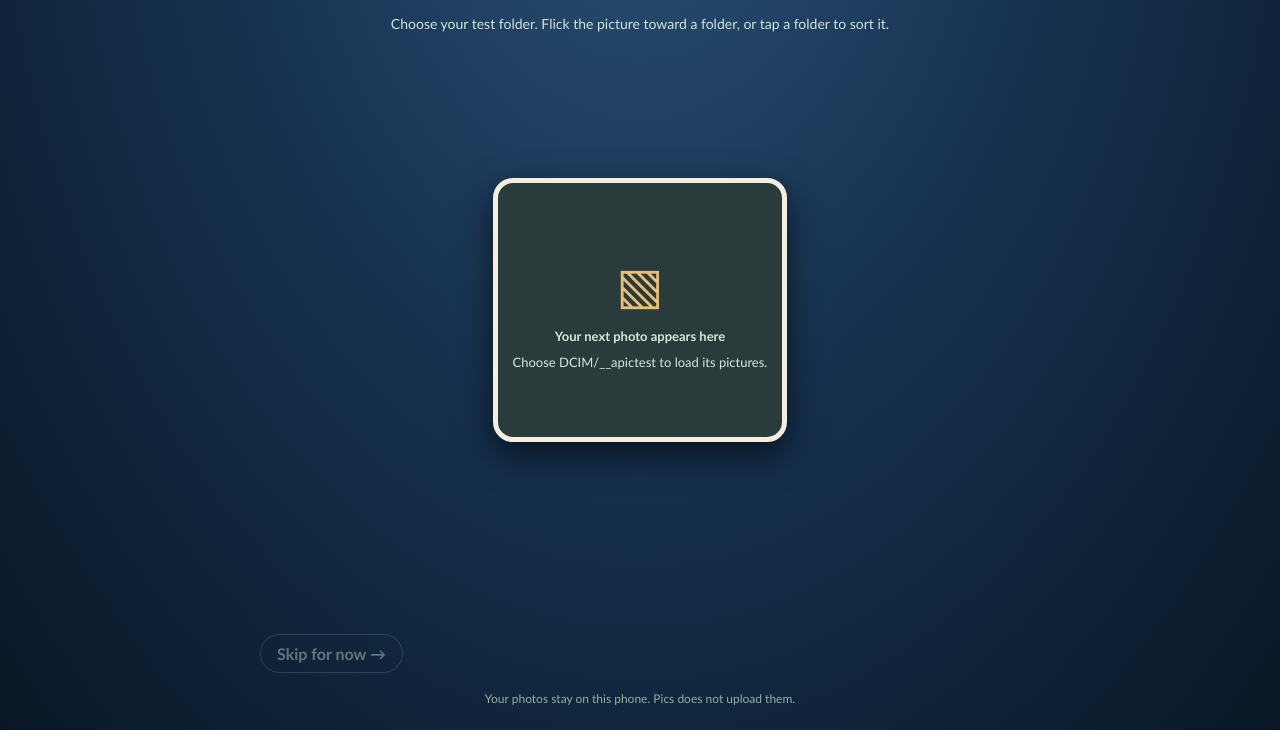
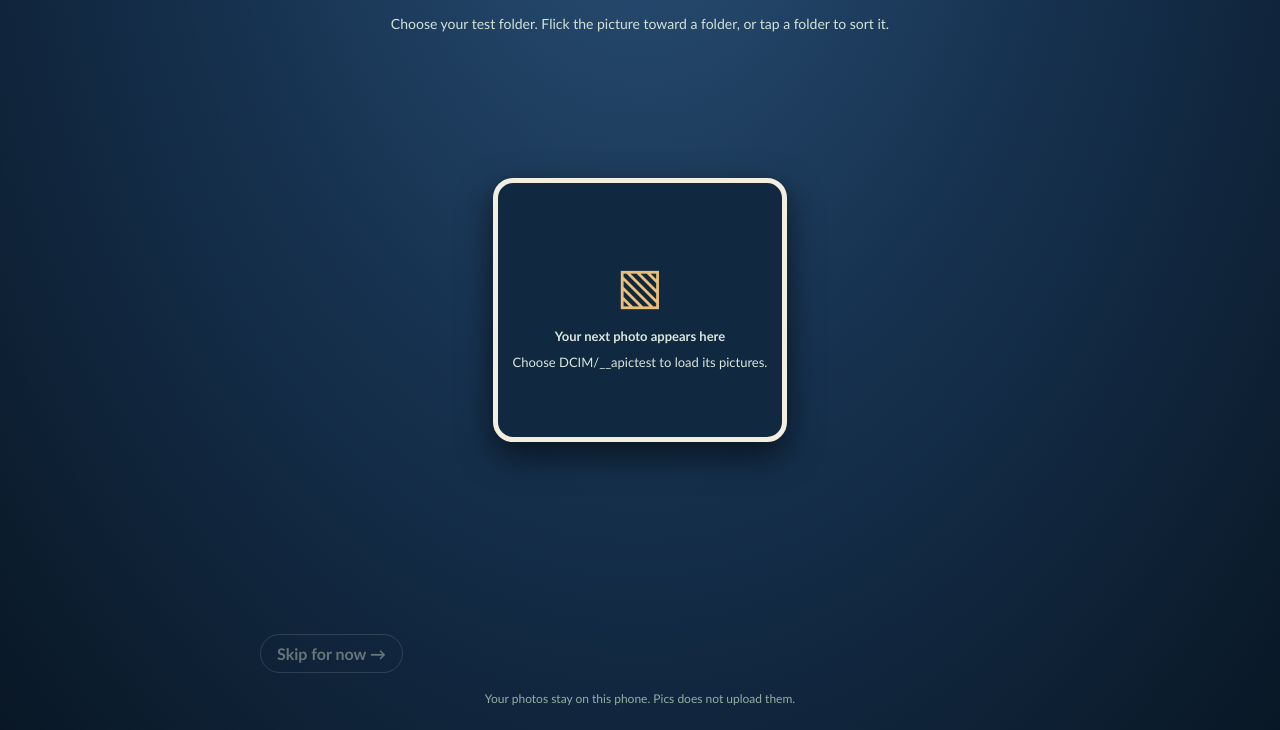
Before and after one commit to chunter-gh/pics, a website: page index.html in a window 1280 px wide. Shown: the part 139-869 px from the top of the page. Drawn offline with Linux system fonts and the light colour scheme.

Commit message:
Make the photo preview box dark blue

```diff
--- a/style.css
+++ b/style.css
@@ -49,7 +49,7 @@ h1 { margin: 0; font-size: clamp(34px, 6vw, 52px); line-height: 1; letter-spacin
 .southwest { grid-area: 3 / 1; } .south { grid-area: 3 / 2; } .southeast { grid-area: 3 / 3; }
 .photo-card {
   grid-area: 2 / 2; overflow: hidden; border: 5px solid #f3eee0; border-radius: 20px;
-  background: #293c3b; box-shadow: 0 13px 34px #0009;
+  background: #102840; box-shadow: 0 13px 34px #0009;
   display: grid; place-items: center; position: relative;
   touch-action: none; user-select: none; cursor: grab; transition: transform .12s ease-out, opacity .18s ease-out;
 }
```
